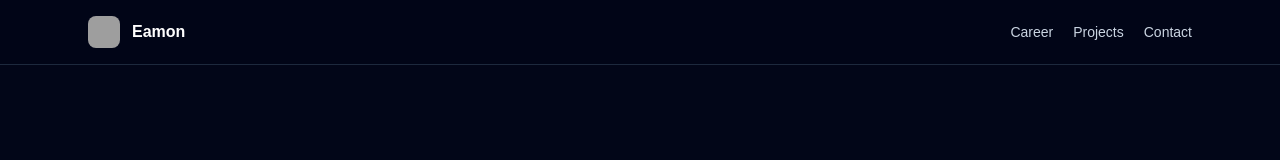
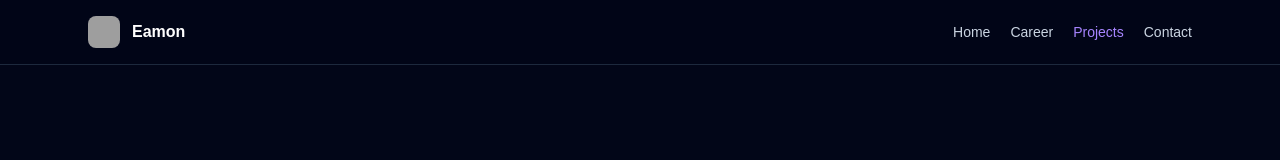
Before and after one commit to E-amon/eamonyuan.com, a Next.js app: page /projects in a window 1280 px wide. Shown: the top 160 px of the page. Built offline with nearby package versions, Linux system fonts and the light colour scheme; grey boxes are pictures that could not be loaded.

Commit message:
Polish navigator function

```diff
--- a/app/career/page.tsx
+++ b/app/career/page.tsx
@@ -102,11 +102,11 @@ export default function CareerPage() {
             <a href="/" className="text-sm text-slate-300 hover:text-violet-400">
               Home
             </a>
+            <a href="/career" className="text-sm text-violet-400">
+              Career
+            </a>
             <a href="/projects" className="text-sm text-slate-300 hover:text-violet-400">
               Projects
-            </a>
-            <a href="/career" className="text-sm text-violet-400">
-              Career
             </a>
             <a href="/#contact" className="text-sm text-slate-300 hover:text-violet-400">
               Contact
--- a/app/page.tsx
+++ b/app/page.tsx
@@ -48,6 +48,9 @@ export default function PortfolioHome() {
           </a>
 
           <div className="flex items-center gap-5">
+            <a href="#" className="text-sm text-slate-300 hover:text-violet-400">
+              Home
+            </a>
             <a
               href="/career"
               className="text-sm text-slate-300 transition hover:text-violet-400"
--- a/app/projects/page.tsx
+++ b/app/projects/page.tsx
@@ -14,6 +14,9 @@ export default function ProjectsPage() {
           </a>
 
           <div className="flex items-center gap-5">
+            <a href="/" className="text-sm text-slate-300 hover:text-violet-400">
+              Home
+            </a>
             <a
               href="/career"
               className="text-sm text-slate-300 transition hover:text-violet-400"
@@ -22,7 +25,7 @@ export default function ProjectsPage() {
             </a>
             <a
               href="/projects"
-              className="text-sm text-slate-300 transition hover:text-violet-400"
+              className="text-sm transition text-violet-400"
             >
               Projects
             </a>
```
